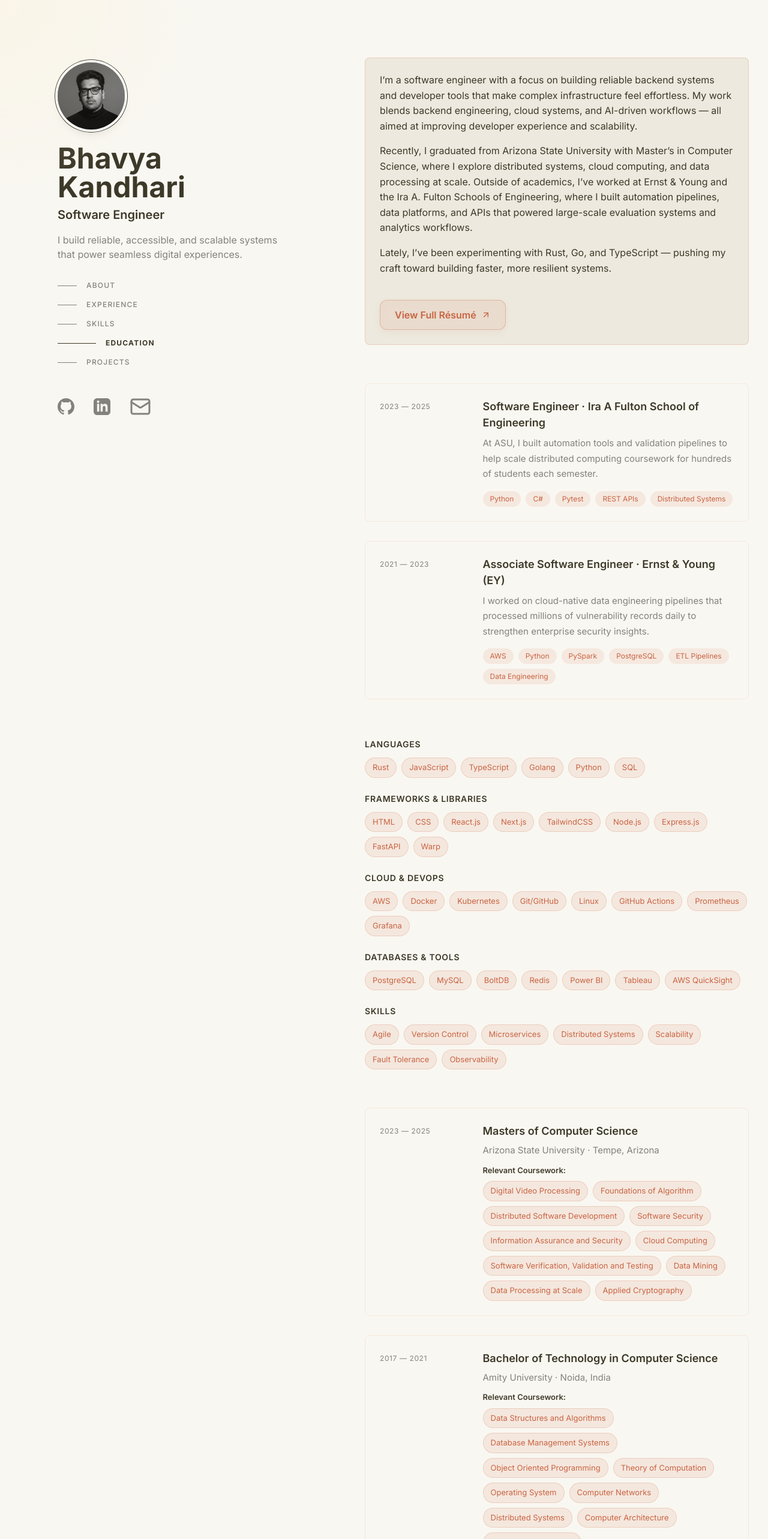
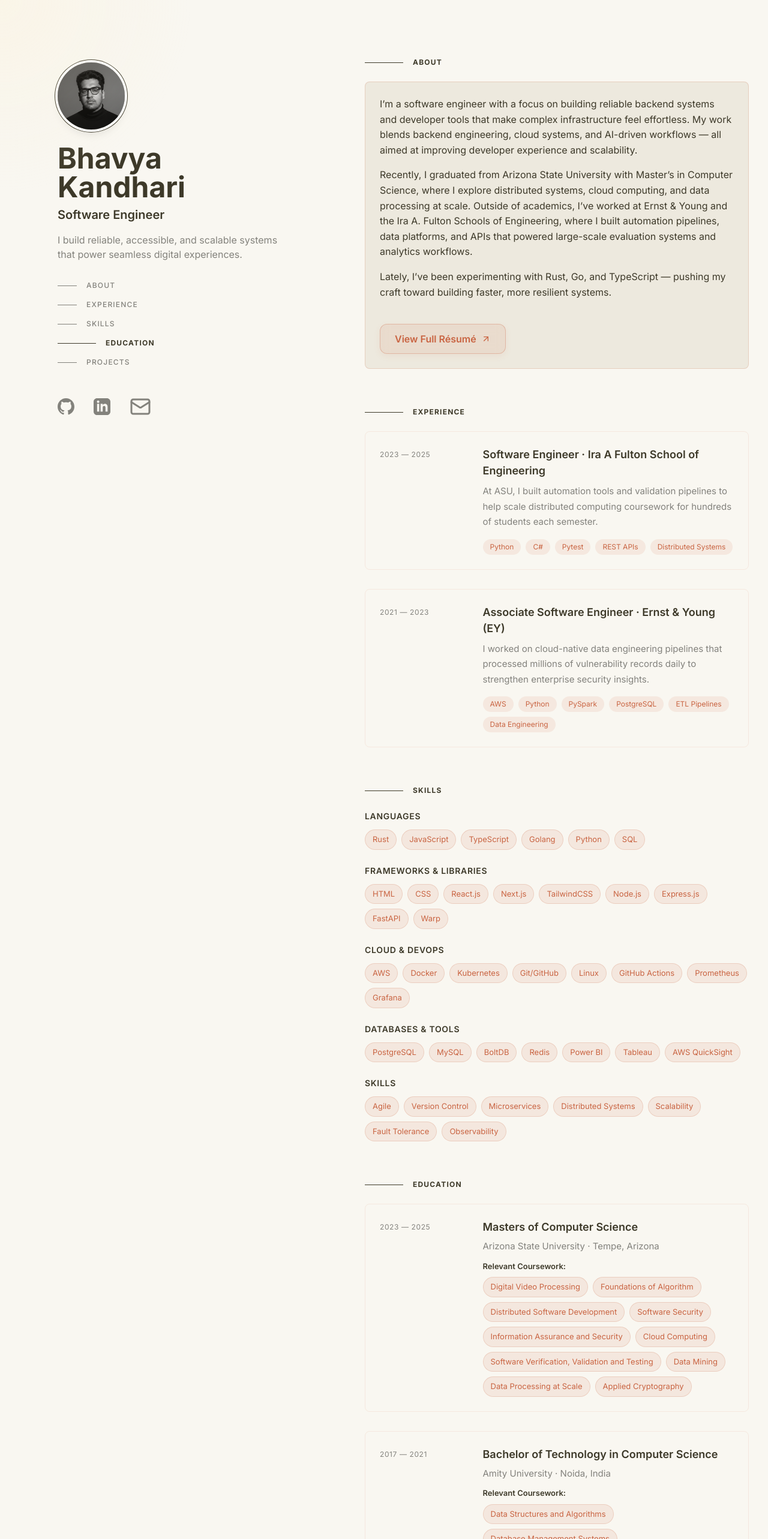
Before and after one commit to bkandh30/bhavya-portfolio-v3, a React (Vite) app: page / in a window 1280 px wide. Shown: the top 2566 px of the page at 60% size. Built offline with nearby package versions, Linux system fonts and the light colour scheme.

Commit message:
Added headings for small screens

```diff
--- a/src/pages/Index.tsx
+++ b/src/pages/Index.tsx
@@ -279,6 +279,19 @@ const Index = () => {
 
           {/* About Section */}
           <section id="about" className="scroll-mt-24">
+            <h2
+              className="text-xs uppercase tracking-widest font-bold mb-6 flex items-center"
+              style={{ color: "hsl(48 20% 20%)" }}
+            >
+              <span
+                className="inline-block h-px mr-4"
+                style={{
+                  width: "64px",
+                  backgroundColor: "hsl(48 20% 20%)",
+                }}
+              />
+              About
+            </h2>
             <div
               className="space-y-4 p-6 rounded-lg"
               style={{
@@ -363,6 +376,19 @@ const Index = () => {
 
           {/* Experience Section */}
           <section id="experience" className="scroll-mt-24">
+            <h2
+              className="text-xs uppercase tracking-widest font-bold mb-6 flex items-center"
+              style={{ color: "hsl(48 20% 20%)" }}
+            >
+              <span
+                className="inline-block h-px mr-4"
+                style={{
+                  width: "64px",
+                  backgroundColor: "hsl(48 20% 20%)",
+                }}
+              />
+              Experience
+            </h2>
             <div className="space-y-8">
               {/* Experience Item 1 */}
               <div
@@ -644,6 +670,19 @@ const Index = () => {
 
           {/* Skills Section */}
           <section id="skills" className="scroll-mt-24">
+            <h2
+              className="text-xs uppercase tracking-widest font-bold mb-6 flex items-center"
+              style={{ color: "hsl(48 20% 20%)" }}
+            >
+              <span
+                className="inline-block h-px mr-4"
+                style={{
+                  width: "64px",
+                  backgroundColor: "hsl(48 20% 20%)",
+                }}
+              />
+              Skills
+            </h2>
             <div className="space-y-6">
               {/* Languages */}
               <div>
@@ -1146,6 +1185,19 @@ const Index = () => {
 
           {/* Education Section */}
           <section id="education" className="scroll-mt-24">
+            <h2
+              className="text-xs uppercase tracking-widest font-bold mb-6 flex items-center"
+              style={{ color: "hsl(48 20% 20%)" }}
+            >
+              <span
+                className="inline-block h-px mr-4"
+                style={{
+                  width: "64px",
+                  backgroundColor: "hsl(48 20% 20%)",
+                }}
+              />
+              Education
+            </h2>
             <div className="space-y-8">
               {/* Education Item 1 */}
               <div
@@ -1544,6 +1596,19 @@ const Index = () => {
 
           {/* Projects Section */}
           <section id="projects" className="scroll-mt-24">
+            <h2
+              className="text-xs uppercase tracking-widest font-bold mb-6 flex items-center"
+              style={{ color: "hsl(48 20% 20%)" }}
+            >
+              <span
+                className="inline-block h-px mr-4"
+                style={{
+                  width: "64px",
+                  backgroundColor: "hsl(48 20% 20%)",
+                }}
+              />
+              Projects
+            </h2>
             <div className="space-y-8">
               {/* Project 1 */}
               <div
```
